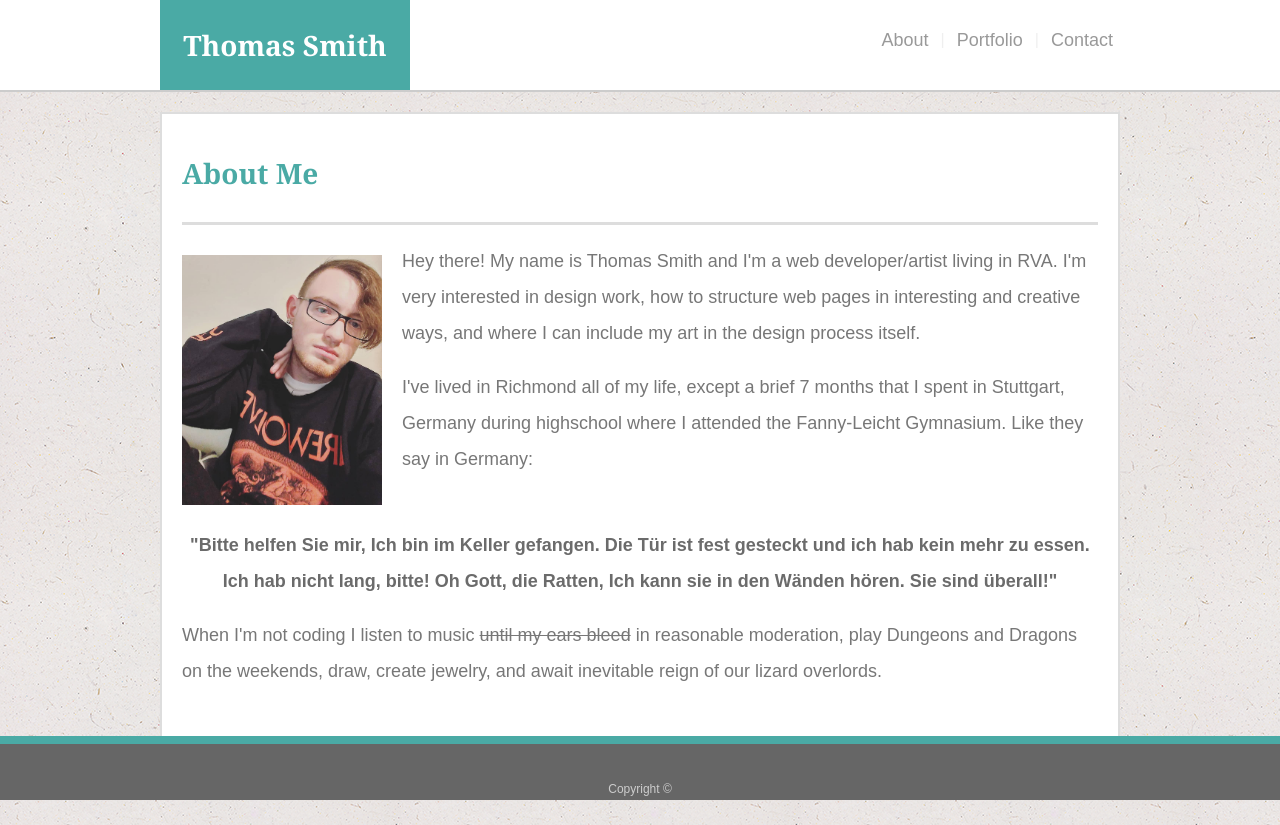
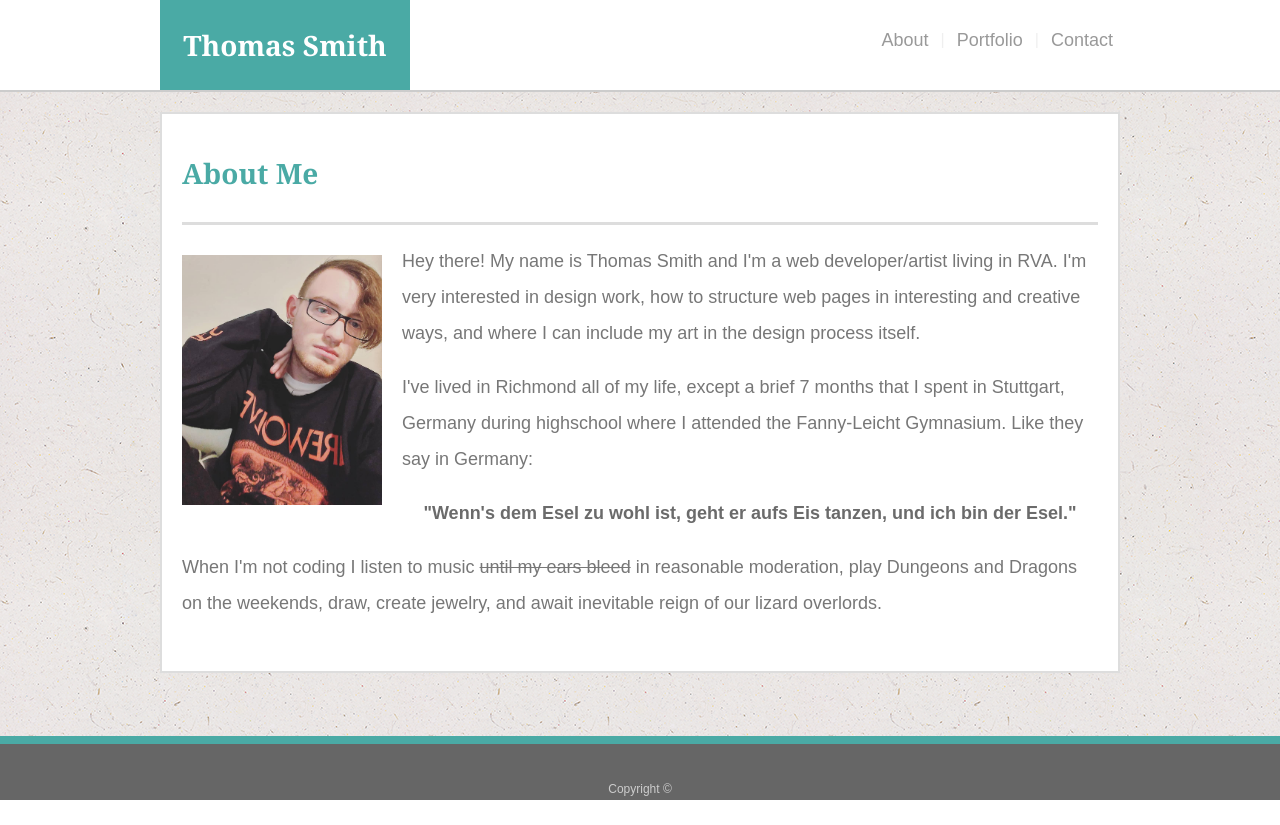
Before and after one commit to Slowpossum/Portfolio-Website, a plain HTML site: page index.html in a window 1280 px wide. After the commit the page ends 800 px from the top, so only its background shows below. Drawn offline with Linux system fonts and the light colour scheme.

Commit message:
Changed quote to not be about being eaten by rats, added hover text about being eaten by rats.

```diff
--- a/assets/CSS/style.css
+++ b/assets/CSS/style.css
@@ -194,7 +194,6 @@ button {
 }
 
 .quote {
-    margin-top: 50px;
     text-align: center;
     font-weight: bold;
     color: #6b6b6b;
--- a/index.html
+++ b/index.html
@@ -41,12 +41,13 @@
             that I spent in Stuttgart, Germany during highschool where I
             attended the Fanny-Leicht Gymnasium. Like they say in Germany:
         </p>
-       <p class="quote">
-            "Bitte helfen Sie mir, Ich bin im Keller gefangen.
-            Die Tür ist fest gesteckt und ich hab kein mehr zu essen.
-            Ich hab nicht lang, bitte! Oh Gott, die Ratten, Ich kann sie
-            in den Wänden hören. Sie sind überall!"
-       </p>
+        <p title="Bitte helfen Sie mir, Ich bin im Keller gefangen. Die Tür
+ist fest gesteckt und ich hab nichts mehr zu essen. Ich
+hab nicht lang, bitte! Oh Gott, die Ratten, Ich kann sie
+in den Wänden hören. Sie sind überall!" class="quote">
+            "Wenn's dem Esel zu wohl ist, geht er aufs Eis tanzen, und ich
+            bin der Esel."
+        </p>
         <p>
             When I'm not coding I listen to music <s>until my ears bleed</s>
             in reasonable moderation, play Dungeons and Dragons on the
```
